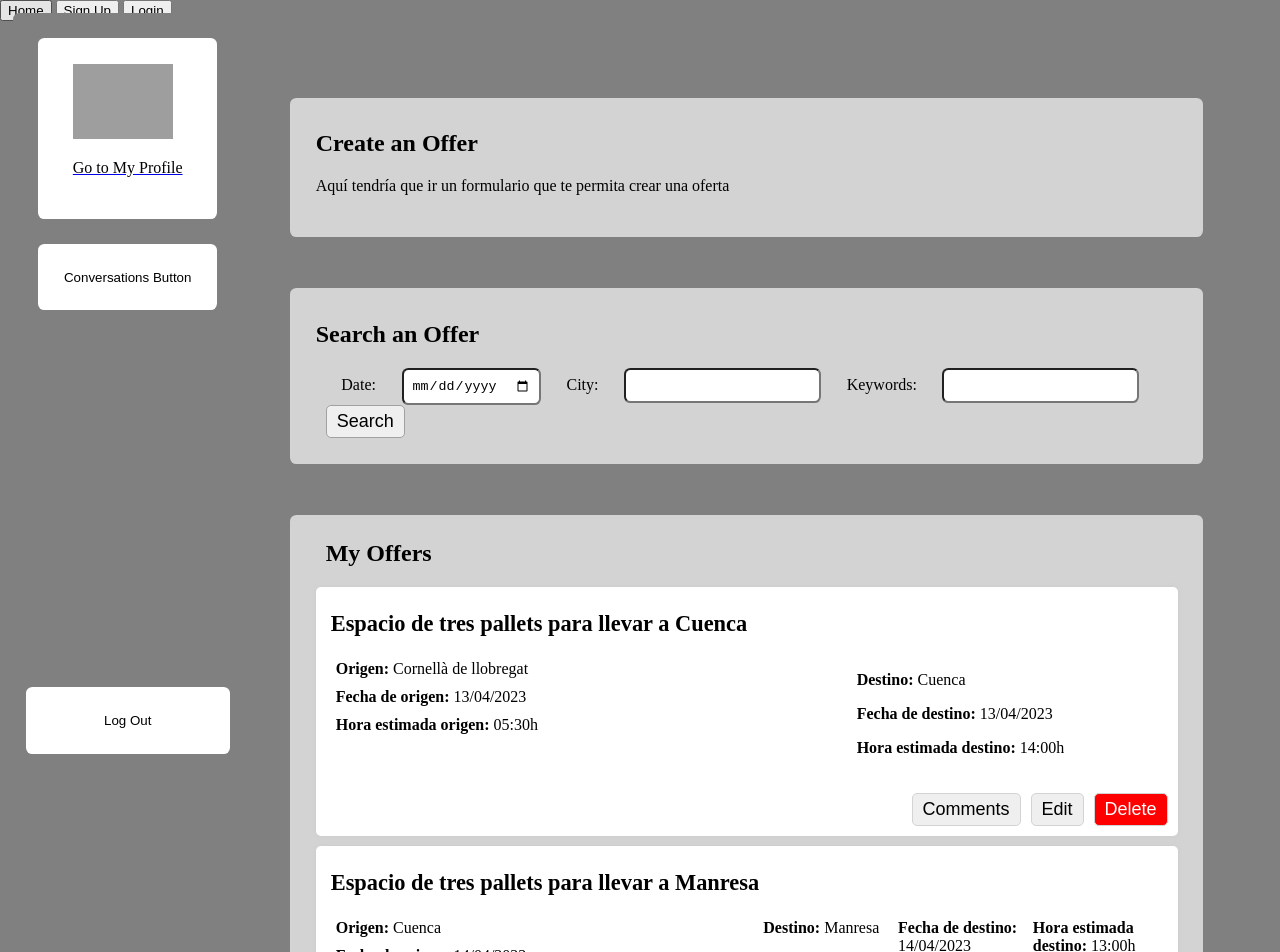
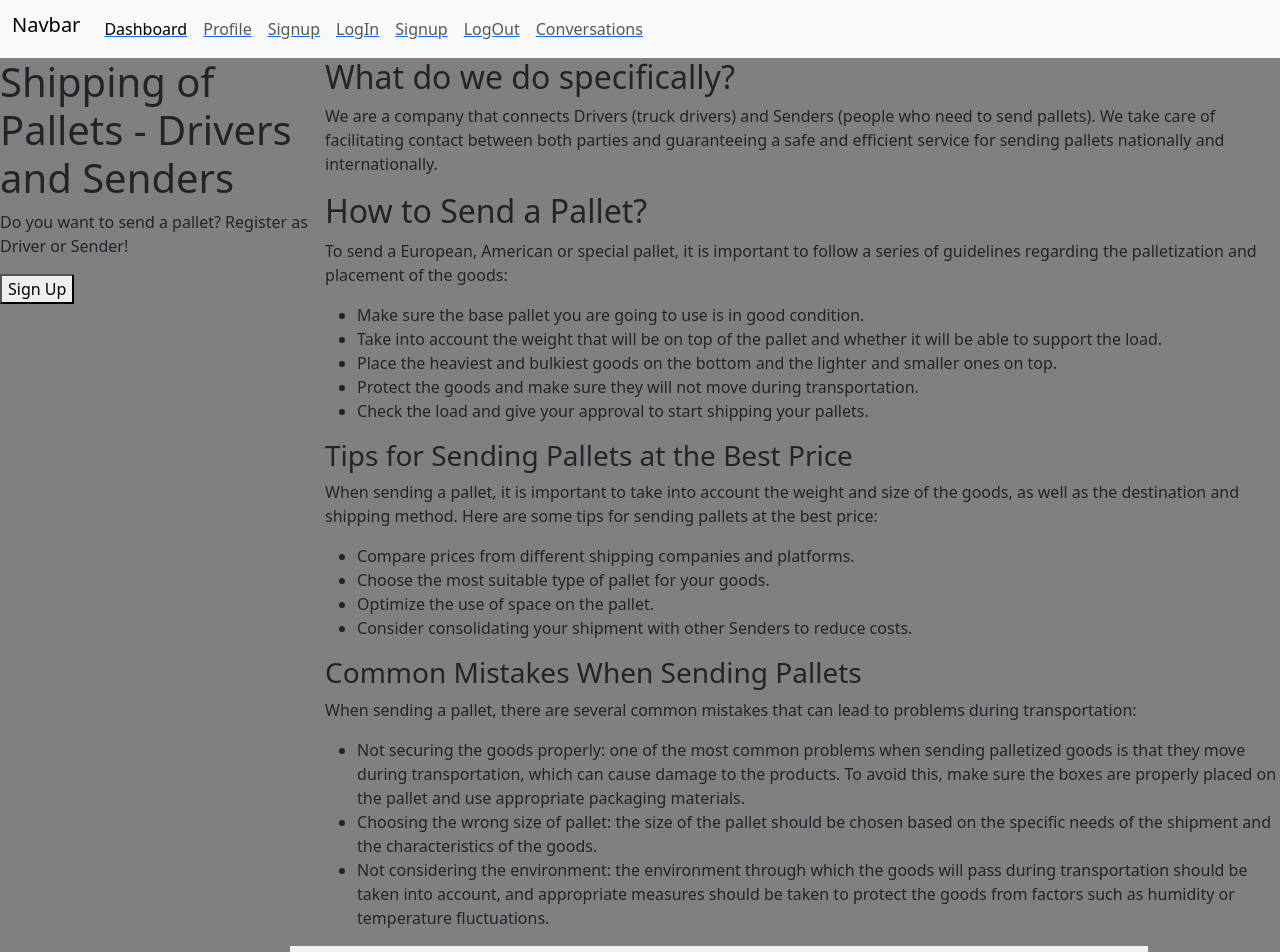
Before and after one commit to frankgimeno3/irontruck, a React (Create React App) app: page / in a window 1280 px wide. Shown: the top 952 px of the page. Built offline with nearby package versions, Linux system fonts and the light colour scheme; grey boxes are pictures that could not be loaded.

Commit message:
cambios gordos

```diff
--- a/public/index.html
+++ b/public/index.html
@@ -3,6 +3,7 @@
   <head>
     <meta charset="utf-8" />
     <link rel="icon" href="%PUBLIC_URL%/favicon.ico" />
+    <link href="https://cdn.jsdelivr.net/npm/bootstrap@5.3.0-alpha1/dist/css/bootstrap.min.css" rel="stylesheet" integrity="sha384-GLhlTQ8iRABdZLl6O3oVMWSktQOp6b7In1Zl3/Jr59b6EGGoI1aFkw7cmDA6j6gD" crossorigin="anonymous">
     <meta name="viewport" content="width=device-width, initial-scale=1" />
     <meta name="theme-color" content="#000000" />
     <meta
@@ -34,5 +35,6 @@
       To begin the development, run `npm start` or `yarn start`.
       To create a production bundle, use `npm run build` or `yarn build`.
     -->
+    <script src="https://cdn.jsdelivr.net/npm/bootstrap@5.3.0-alpha1/dist/js/bootstrap.bundle.min.js" integrity="sha384-w76AqPfDkMBDXo30jS1Sgez6pr3x5MlQ1ZAGC+nuZB+EYdgRZgiwxhTBTkF7CXvN" crossorigin="anonymous"></script>
   </body>
 </html>
--- a/src/App.jsx
+++ b/src/App.jsx
@@ -1,15 +1,15 @@
 import "./App.css";
 import { Routes, Route } from "react-router-dom";
 
-import HomePage from "./pages/HomePage/HomePage";
+import Dashboard from "./pages/Dashboard/Dashboard";
 import ProfilePage from "./pages/ProfilePage/ProfilePage";
 import SignupPage from "./pages/SignupPage/SignupPage";
 import LoginPage from "./pages/LoginPage/LoginPage";
-import HomeTransportista from './pages/HomeTransportista';
 
 import Navbar from "./components/Navbar/Navbar";
 import IsPrivate from "./components/IsPrivate/IsPrivate";
 import IsAnon from "./components/IsAnon/IsAnon";
+import LandingPage from "./pages/LandingPage/LandingPage";
 
 function App() {
   return (
@@ -18,33 +18,11 @@ function App() {
 
       <Routes>
         {/* <Route path="/" element={<HomePage />} /> */}
-        <Route path="/" element={<HomeTransportista/>} />
-
-        <Route
-          path="/profile"
-          element={
-            <IsPrivate>
-              <ProfilePage />
-            </IsPrivate>
-          }
-        />
-
-        <Route
-          path="/signup"
-          element={
-            <IsAnon>
-              <SignupPage />
-            </IsAnon>
-          }
-        />
-        <Route
-          path="/login"
-          element={
-            <IsAnon>
-              <LoginPage />
-            </IsAnon>
-          }
-        />
+        <Route path="/" element={<IsAnon><LandingPage/></IsAnon>} />
+        <Route path="/" element={<Dashboard/>} />
+        <Route path="/profile" element={<IsPrivate><ProfilePage /></IsPrivate>} />
+        <Route path="/signup" element={ <IsAnon><SignupPage /> </IsAnon> } />
+        <Route path="/login" element={ <IsAnon> <LoginPage /> </IsAnon> } />
       </Routes>
     </div>
   );
--- a/src/components/OfferCard.jsx
+++ b/src/components/CargoOfferCard/CargoOfferCard.jsx
@@ -1,4 +1,4 @@
-function OfferCard() {
+function CargoOfferCard() {
   return (
     <div className="MyOffers">
       <h2>My Offers</h2>
@@ -30,7 +30,7 @@ function OfferCard() {
             <p><strong>Fecha de origen:</strong> 14/04/2023</p>
             <p><strong>Hora estimada origen:</strong> 05:30h</p>
           </div>
-          <div className="OfferDetails">
+          <div >
             <p><strong>Destino:</strong> Manresa</p>
             <p><strong>Fecha de destino:</strong> 14/04/2023</p>
             <p><strong>Hora estimada destino:</strong> 13:00h</p>
@@ -46,4 +46,4 @@ function OfferCard() {
   );
 }
 
-export default OfferCard;
+export default CargoOfferCard;
--- a/src/components/CreateOfferForm.jsx
+++ /dev/null
@@ -1,12 +0,0 @@
-import React from 'react';
-import '../App.css';
-
-function CreateOfferForm() {
-  return (
-    <div className="CreateOfferForm">
-      <p>Aquí tendría que ir un formulario que te permita crear una oferta</p>
-    </div>
-  );
-}
-
-export default CreateOfferForm;
--- /dev/null
+++ b/src/components/CreateOfferForm/CreateOfferForm.jsx
@@ -0,0 +1,43 @@
+import React from 'react';
+import '../../App.css';
+
+function CreateOfferForm() {
+  return (
+    <form>
+    <div class="mb-3">
+      <label for="exampleFormControlInput1" class="form-label">Origin</label>
+      <input type="text" class="form-control" id="exampleFormControlInput1" placeholder="Insert origin city"/>
+    </div>
+    <div class="mb-3">
+      <label for="exampleFormControlInput1" class="form-label">Departure Date</label>
+      <input type="date" class="form-control" id="exampleFormControlInput1" placeholder="DD/MM/YYYY"/>
+    </div>
+    <div class="mb-3">
+      <label for="exampleFormControlInput1" class="form-label">Departure Hour</label>
+      <input type="date" class="form-control" id="exampleFormControlInput1" placeholder="Approx departure hour"/>
+    </div>
+    <div class="mb-3">
+      <label for="exampleFormControlInput1" class="form-label">Destination</label>
+      <input type="text" class="form-control" id="exampleFormControlInput1" placeholder="Insert destination city"/>
+    </div>
+    <div class="mb-3">
+      <label for="exampleFormControlInput1" class="form-label">ArriVal Date</label>
+      <input type="date" class="form-control" id="exampleFormControlInput1" placeholder="DD/MM/YYYY"/>
+    </div>
+    <div class="mb-3">
+      <label for="exampleFormControlInput1" class="form-label">ArriVal Hour</label>
+      <input type="date" class="form-control" id="exampleFormControlInput1" placeholder="Approx departure hour"/>
+    </div>
+    <div class="mb-3">
+      <label for="exampleFormControlTextarea1" class="form-label">Available Space</label>
+      <textarea class="form-control" id="exampleFormControlTextarea1" rows="3"></textarea>
+    </div>
+    <div class="mb-3">
+      <label for="exampleFormControlTextarea1" class="form-label">Coments</label>
+      <textarea class="form-control" id="exampleFormControlTextarea1" rows="3"></textarea>
+    </div>
+    </form>
+  );
+}
+
+export default CreateOfferForm;
--- a/src/components/Navbar/Navbar.jsx
+++ b/src/components/Navbar/Navbar.jsx
@@ -9,36 +9,24 @@ function Navbar() {
   const { isLoggedIn, user, logOutUser } = useContext(AuthContext);
 
   return (
-    <nav>
-      <Link to="/">
-        <button>Home</button>
-      </Link>
-
-      {isLoggedIn && (
-        <>
-          <button onClick={logOutUser}>Logout</button>
-
-          <Link to="/profile">
-            <button>Profile</button>
-            {/* <img src="https://picsum.photos/id/402/200/300" style={{ width: 50, height: 50, borderRadius: 25}} alt="profile" /> */}
-          </Link>
-
-          <span>{user && user.name}</span>
-        </>
-      )}
-
-      {!isLoggedIn && (
-        <>
-          <Link to="/signup">
-            {" "}
-            <button>Sign Up</button>{" "}
-          </Link>
-          <Link to="/login">
-            {" "}
-            <button>Login</button>{" "}
-          </Link>
-        </>
-      )}
+    <nav class="navbar navbar-expand-lg bg-body-tertiary">
+      <div class="container-fluid">
+        <h2 class="navbar-brand">Navbar</h2>
+        <button class="navbar-toggler" type="button" data-bs-toggle="collapse" data-bs-target="#navbarNavAltMarkup" aria-controls="navbarNavAltMarkup" aria-expanded="false" aria-label="Toggle navigation">
+          <span class="navbar-toggler-icon"></span>
+        </button>
+        <div class="collapse navbar-collapse" id="navbarNavAltMarkup">
+          <div class="navbar-nav">
+          <Link to="/"><a class="nav-link active" aria-current="page" href="/">Dashboard</a> </Link>
+          <Link to="/"><a class="nav-link" href="/profile">Profile</a></Link>
+          <Link to="/"><a class="nav-link" href="/signup">Signup</a></Link>
+          <Link to="/"><a class="nav-link" href="/login">LogIn</a></Link>
+          <Link to="/"><a class="nav-link" href="/signup">Signup</a></Link>
+          <Link to="/"><a class="nav-link" href="/">LogOut</a></Link>
+          <Link to="/"><a class="nav-link" href="/signup">Conversations</a></Link>
+          </div>
+        </div>
+      </div>
     </nav>
   );
 }
--- a/src/pages/HomeTransportista.jsx
+++ b/src/pages/Dashboard/Dashboard.jsx
@@ -1,24 +1,12 @@
 import React from 'react';
-import CreateOfferForm from '../components/CreateOfferForm';
-import OfferCard from '../components/OfferCard';
-import '../App.css';
+import CreateOfferForm from '../../components/CreateOfferForm/CreateOfferForm';
+import OfferCard from '../../components/CargoOfferCard/CargoOfferCard';
+import '../../App.css';
 
-function HomeTransportista() {
+function Dashboard() {
   return (
     <>
     <div className="HomeStructure">
-      <div className="MainMenu">
-        <section className="upperButtons">
-          <div className="ProfileButton">
-            <a href="#">
-              <img src="https://cdn-icons-png.flaticon.com/512/3135/3135715.png" alt="ProfileImage" />
-              <p>Go to My Profile</p>
-            </a>
-          </div>
-          <button className='ConversationsButton'>Conversations Button</button>
-        </section>
-        <button className='LogOutButton'>Log Out</button>
-      </div>
         <div className="Content">
         <section className="CreateOfferSection">
         <h2>Create an Offer</h2>
@@ -59,4 +47,4 @@ function HomeTransportista() {
   );
 }
 
-export default HomeTransportista;
+export default Dashboard;
--- /dev/null
+++ b/src/pages/LandingPage/LandingPage.jsx
@@ -0,0 +1,68 @@
+import React from 'react';
+import '../../App.css';
+
+function LandingPage() {
+  return (
+    <>
+      <div className="HomeStructure">
+        <header>
+            <h1>Shipping of Pallets - Drivers and Senders</h1>
+            <p>Do you want to send a pallet? Register as Driver or Sender!</p>
+            <button>Sign Up</button>
+            </header>
+            <main>
+            <section>
+                <h2>What do we do specifically?</h2>
+                <p>We are a company that connects Drivers (truck drivers) and Senders (people who need to send pallets). We take care of facilitating contact between both parties and guaranteeing a safe and efficient service for sending pallets nationally and internationally.</p>
+            </section>
+
+            <section>
+                <h2>How to Send a Pallet?</h2>
+                <p>To send a European, American or special pallet, it is important to follow a series of guidelines regarding the palletization and placement of the goods:</p>
+                <ul>
+                    <li>Make sure the base pallet you are going to use is in good condition.</li>
+                    <li>Take into account the weight that will be on top of the pallet and whether it will be able to support the load.</li>
+                    <li>Place the heaviest and bulkiest goods on the bottom and the lighter and smaller ones on top.</li>
+                    <li>Protect the goods and make sure they will not move during transportation.</li>
+                    <li>Check the load and give your approval to start shipping your pallets.</li>
+                </ul>
+
+                <h3>Tips for Sending Pallets at the Best Price</h3>
+                <p>When sending a pallet, it is important to take into account the weight and size of the goods, as well as the destination and shipping method. Here are some tips for sending pallets at the best price:</p>
+                <ul>
+                    <li>Compare prices from different shipping companies and platforms.</li>
+                    <li>Choose the most suitable type of pallet for your goods.</li>
+                    <li>Optimize the use of space on the pallet.</li>
+                    <li>Consider consolidating your shipment with other Senders to reduce costs.</li>
+                </ul>
+
+                <h3>Common Mistakes When Sending Pallets</h3>
+                <p>When sending a pallet, there are several common mistakes that can lead to problems during transportation:</p>
+                <ul>
+                    <li>Not securing the goods properly: one of the most common problems when sending palletized goods is that they move during transportation, which can cause damage to the products. To avoid this, make sure the boxes are properly placed on the pallet and use appropriate packaging materials.</li>
+                    <li>Choosing the wrong size of pallet: the size of the pallet should be chosen based on the specific needs of the shipment and the characteristics of the goods.</li>
+                    <li>Not considering the environment: the environment through which the goods will pass during transportation should be taken into account, and appropriate measures should be taken to protect the goods from factors such as humidity or temperature fluctuations.</li>
+                </ul>
+            </section>
+        </main>
+      </div>
+
+      <footer>
+        <div class="legal-notice">
+            <a href="/">Aviso Legal</a>
+        </div>
+        <div class="cookies-policy">
+            <a href="/">Política de Cookies</a>
+        </div>
+        <div class="contact-us">
+            <a href="/">Contacto</a>
+        </div>
+        <div class="copyright">
+            © 2023 Todos los derechos reservados.
+        </div>
+        </footer>
+    </>
+  );
+}
+
+export default LandingPage;
```
Also changed, not shown: src/components/IsClient/IsClient.jsx (added, +24 -0 lines), src/components/IsDriver/IsDriver.jsx (added, +24 -0 lines), src/pages/HomePage/HomePage.jsx (deleted, +0 -11 lines), src/components/CargoFilter/CargoFilter.jsx (added). Lines whose indentation alone changed are shown as unchanged.
